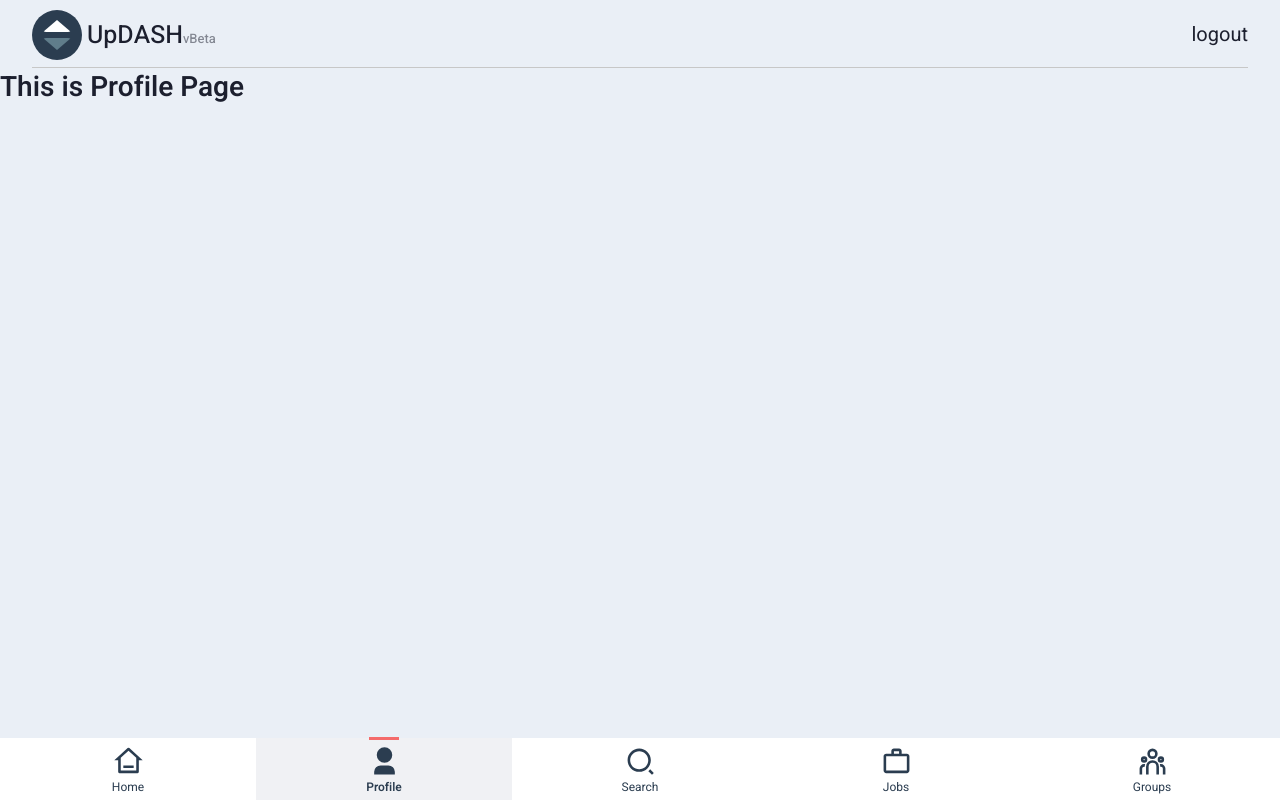
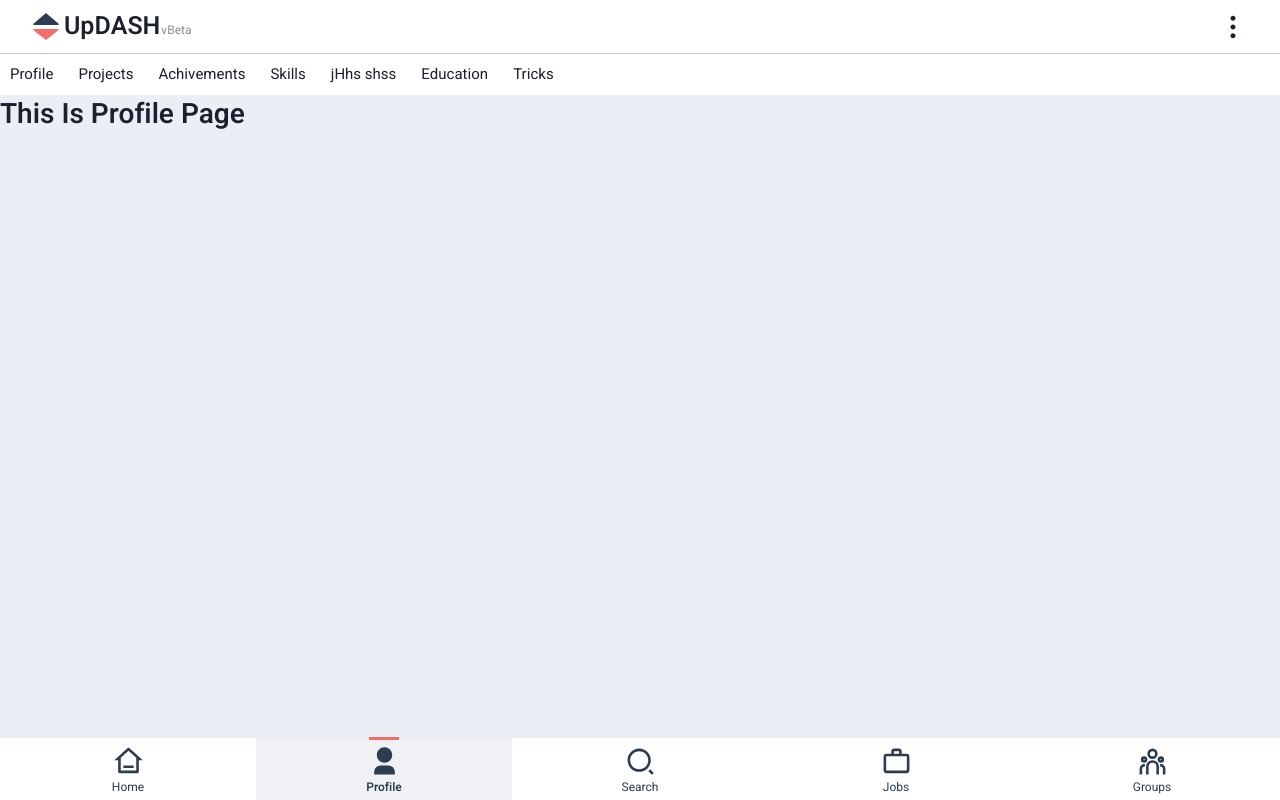
Before and after one commit to canwebe/UpDash, a Next.js app: page /profile/1 in a window 1280 px wide. Built offline with nearby package versions, Linux system fonts and the light colour scheme; no server answers.

Commit message:
👌 IMPROVE: logo redefining with css

```diff
--- /dev/null
+++ b/components/ProfileComponents/subNav/index.jsx
@@ -0,0 +1,21 @@
+import s from './subNav.module.css'
+
+export default function SubNav() {
+  const menusList = [
+    { name: 'Profile' },
+    { name: 'Projects' },
+    { name: 'Achivements' },
+    { name: 'Skills' },
+    { name: 'jHhs shss' },
+    { name: 'Education' },
+    { name: 'Tricks' },
+  ]
+
+  return (
+    <div className={s.subNavWrapper}>
+      {menusList.map((menu) => (
+        <div key={menu.name}>{menu.name}</div>
+      ))}
+    </div>
+  )
+}
--- /dev/null
+++ b/components/ProfileComponents/subNav/subNav.module.css
@@ -0,0 +1,14 @@
+.subNavWrapper {
+  display: flex;
+  padding-block: 1rem;
+  gap: 0.5rem;
+  font-size: 1.5rem;
+  background-color: white;
+  overflow-x: scroll;
+  flex-wrap: nowrap;
+}
+
+.subNavWrapper div {
+  padding-inline: 1rem;
+  white-space: nowrap;
+}
--- a/components/layout/nav/index.jsx
+++ b/components/layout/nav/index.jsx
@@ -3,6 +3,7 @@ import MenuBar from './Menubar'
 import s from './nav.module.css'
 import logo from '@/assets/upDashLogoCircle.svg'
 import Link from 'next/link'
+import { RiMore2Fill } from 'react-icons/ri'
 
 export default function Nav() {
   return (
@@ -24,7 +25,9 @@ export default function Nav() {
           </div>
         </Link>
         <MenuBar />
-        <div>logout</div>
+        <div>
+          <RiMore2Fill className={s.optionBtn} />
+        </div>
       </div>
     </nav>
   )
--- a/components/layout/nav/nav.module.css
+++ b/components/layout/nav/nav.module.css
@@ -3,8 +3,7 @@
   justify-content: space-between;
   align-items: center;
   font-size: 2rem;
-  padding-block: 1rem 0.7rem;
-  border-bottom: 1px solid rgb(199, 199, 199);
+  padding-block: 0.9rem;
 }
 
 .logoDiv {
@@ -44,27 +43,30 @@
 /* Version 2 */
 .logoDiv2 {
   font-size: 2.5rem;
-  font-weight: 500;
+  font-weight: 600;
   display: flex;
   align-items: center;
-  gap: 0.5rem;
+  gap: 0.3rem;
+  gap: 0.4rem;
 }
 
 .logoDiv2 span {
-  font-size: 1.3rem;
+  font-size: 1.2rem;
   opacity: 0.5;
+  font-weight: 400;
+  margin-left: 0.1rem;
 }
 
 .logo {
-  background-color: var(--color-primary);
-  width: 5rem;
-  height: 5rem;
+  /* background-color: rgb(224, 228, 240); */
+  /* width: 4.5rem; */
+  /* height: 4.5rem; */
   display: flex;
   flex-direction: column;
   align-items: center;
   justify-content: center;
-  gap: 0.6rem;
-  border-radius: 50%;
+  gap: 0.37rem;
+  border-radius: 30%;
 }
 
 .logo_triangle1,
@@ -77,10 +79,16 @@
 }
 
 .logo_triangle1 {
-  border-bottom: 1.2rem solid #ffffff;
+  border-bottom: 1.2rem solid var(--color-primary);
 }
 
 .logo_triangle2 {
   border-top: 1.1rem solid #f46b6b;
-  border-top: 1.2rem solid #607d8b;
+  /* border-top: 1.2rem solid hsl(200, 18%, 46%);
+  border-top: 1.2rem solid hsl(200, 18%, 70%); */
 }
+
+/* Option Menu */
+.optionBtn {
+  font-size: 3rem;
+}
--- a/pages/login.js
+++ b/pages/login.js
@@ -36,7 +36,10 @@ export default function Login() {
   return (
     <div className={`${s.loginPage} wrapper`}>
       <div className={s.loginPage_left}>
-        <Image src={logo} width={90} height={90} alt="upDash" />
+        <div className={s.logo}>
+          <div className={s.logo_triangleUp} />
+          <div className={s.logo_triangleDown} />
+        </div>
         {isNew ? <CreateUsername /> : <MainLogin />}
       </div>
       <div className={s.loginPage_right}></div>
--- a/pages/profile/[uid].js
+++ b/pages/profile/[uid].js
@@ -1,3 +1,11 @@
+import SubNav from '@/components/ProfileComponents/subNav'
+import s from '@/styles/Profile.module.css'
+
 export default function Profile() {
-  return <h2>This is Profile Page</h2>
+  return (
+    <div className={s.profileContainer}>
+      <SubNav />
+      <h2>This Is Profile Page</h2>
+    </div>
+  )
 }
--- a/styles/Login.module.css
+++ b/styles/Login.module.css
@@ -13,6 +13,40 @@
 }
 .loginPage_right {
   display: none;
+}
+
+/* Logo */
+
+.logo {
+  background-color: var(--color-primary);
+  background-color: rgb(224, 228, 240);
+  width: 9rem;
+  height: 9rem;
+  display: flex;
+  flex-direction: column;
+  align-items: center;
+  justify-content: center;
+  gap: 0.8rem;
+  border-radius: 30%;
+  position: relative;
+}
+
+.logo_triangleUp,
+.logo_triangleDown {
+  width: 0;
+  height: 0;
+  border-left: 3rem solid transparent;
+  border-right: 3rem solid transparent;
+}
+
+.logo_triangleUp {
+  border-bottom: 3rem solid var(--color-primary);
+  /* border-bottom: 3rem solid white; */
+}
+
+.logo_triangleDown {
+  border-top: 3rem solid hsl(200, 18%, 76%);
+  border-top: 3rem solid #f46b6b;
 }
 
 .loginPage_left h2 {
--- a/styles/globals.css
+++ b/styles/globals.css
@@ -151,6 +151,13 @@ a {
   cursor: pointer;
 }
 
+nav {
+  background-color: white;
+  position: sticky;
+  top: 0;
+  border-bottom: 1px solid rgb(199, 199, 199);
+}
+
 input,
 select,
 textarea {
```
Also changed, not shown: styles/Home.module.css (+0 -12 lines), styles/Profile.module.css (added).
